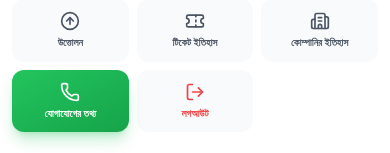
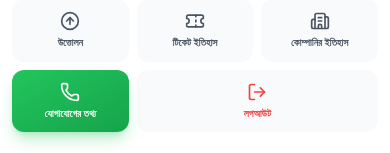
Before and after one commit to ruhulaminparvez/global-arena, a Next.js app: page /dashboard/contact in a window 390 px wide. Shown: the part 688-841 px from the top of the page. Built offline with nearby package versions, Linux system fonts and the light colour scheme; no server answers.

Commit message:
Bottom Navigation Menu

```diff
--- a/app/dashboard/_components/BottomNavigation.tsx
+++ b/app/dashboard/_components/BottomNavigation.tsx
@@ -13,13 +13,6 @@ export default function BottomNavigation() {
   const router = useRouter();
   const { logout } = useAuth();
   const [showLogoutModal, setShowLogoutModal] = useState(false);
-
-  const visibleMenuItems = MENU_ITEMS.filter((item: MenuItem) => {
-    // Exclude logout (id: 8)
-    if (item.id === 8) return false;
-    // Show all other items
-    return true;
-  });
 
   const isActiveRoute = (item: MenuItem): boolean => {
     if (!item.route) return false;
@@ -50,7 +43,7 @@ export default function BottomNavigation() {
       >
         <div className="max-w-6xl mx-auto px-3 py-3">
           <div className="grid grid-cols-3 sm:flex sm:items-stretch gap-2">
-            {visibleMenuItems.map((item: MenuItem) => {
+            {MENU_ITEMS.map((item: MenuItem) => {
               const Icon: React.ElementType = item.icon;
               const isActive = isActiveRoute(item);
 
@@ -96,7 +89,7 @@ export default function BottomNavigation() {
               whileHover={{ scale: 1.02, y: -2 }}
               whileTap={{ scale: 0.98 }}
               onClick={() => setShowLogoutModal(true)}
-              className="flex flex-col items-center justify-center gap-1.5 px-2 py-3 rounded-xl transition-all bg-gray-50 text-red-500 hover:bg-red-50 hover:text-red-600 sm:flex-1"
+              className="flex flex-col col-span-2 sm:col-span-1 items-center justify-center gap-1.5 px-2 py-3 rounded-xl transition-all bg-gray-50 text-red-500 hover:bg-red-50 hover:text-red-600 sm:flex-1"
             >
               <LogOut className="w-5 h-5 sm:w-6 sm:h-6" />
               <span className="text-[10px] sm:text-xs font-semibold text-center leading-tight">লগআউট</span>
--- a/constants/admin.ts
+++ b/constants/admin.ts
@@ -7,7 +7,6 @@ import {
   MessageSquare,
   Ticket,
   Users,
-  LogOut,
 } from "lucide-react";
 import type { MenuItem } from "@/types/dashboard";
 
@@ -20,5 +19,4 @@ export const ADMIN_MENU_ITEMS: MenuItem[] = [
   { id: 6, label: "যোগাযোগ ম্যানেজমেন্ট", icon: MessageSquare, route: "/admin/communications" },
   { id: 7, label: "টিকেট ম্যানেজমেন্ট", icon: Ticket, route: "/admin/tickets" },
   { id: 8, label: "ইউজার ম্যানেজমেন্ট", icon: Users, route: "/admin/users" },
-  { id: 9, label: "লগআউট", icon: LogOut },
 ];
--- a/constants/dashboard.ts
+++ b/constants/dashboard.ts
@@ -5,7 +5,6 @@ import {
   ArrowUpCircle,
   Building2,
   Phone,
-  LogOut,
   Ticket
 } from "lucide-react";
 import type { UserDashboardData, MenuItem } from "@/types/dashboard";
```
